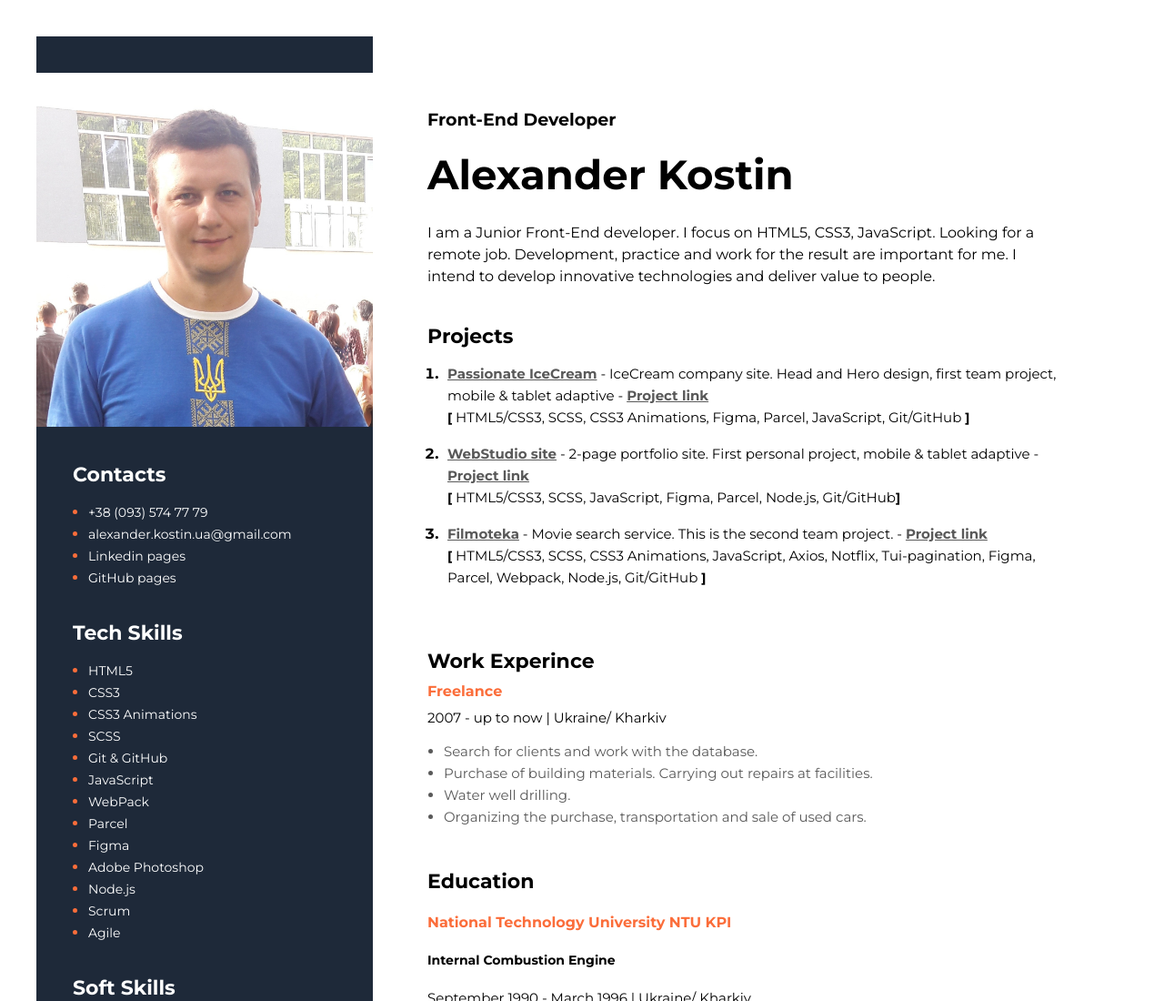
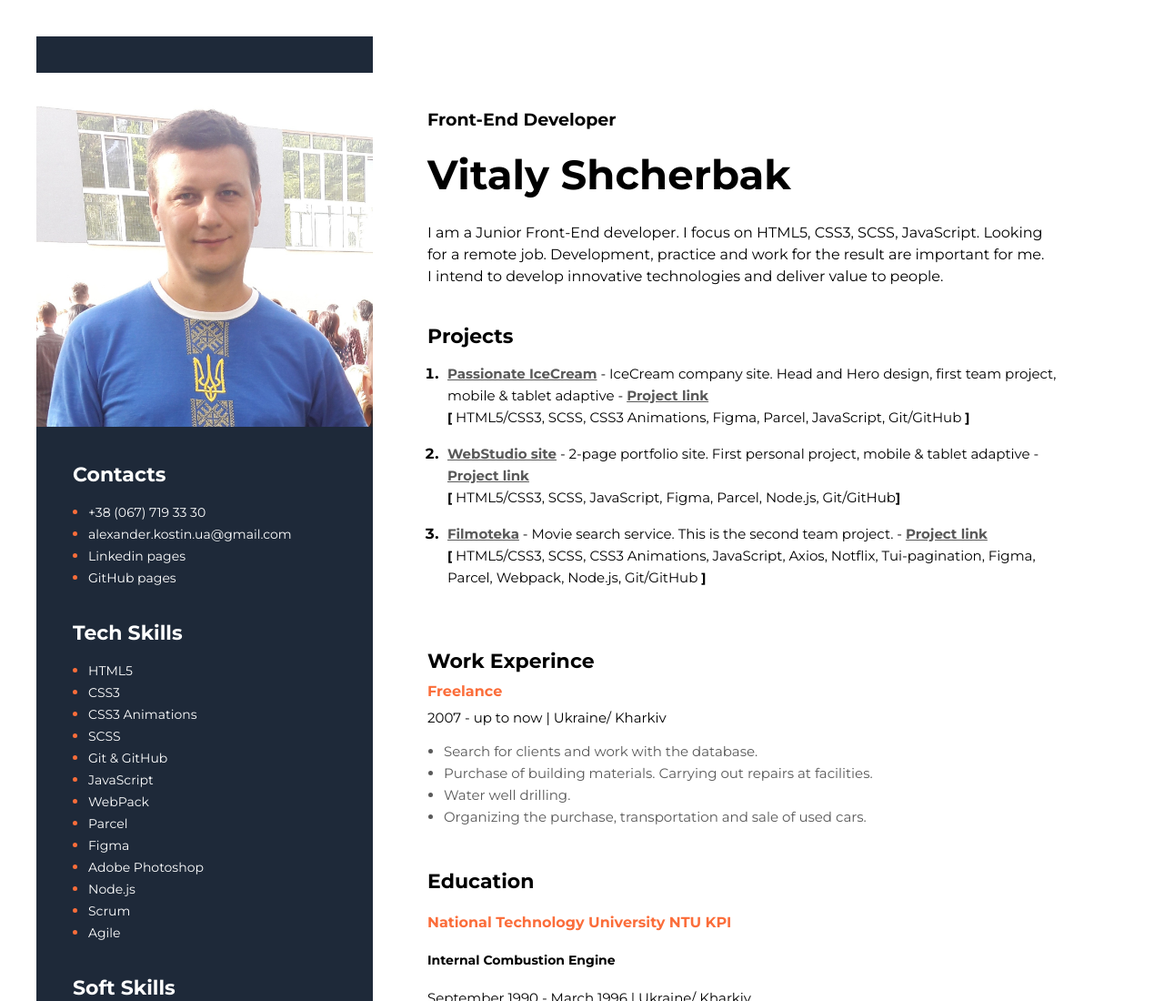
Before and after one commit to vitasika/My_resume, a plain HTML site: page index.html in a window 1280 px wide. Shown: the top 1100 px of the page at 91% size. Drawn offline with Linux system fonts and the light colour scheme.

Commit message:
Update index.html

```diff
--- a/index.html
+++ b/index.html
@@ -19,9 +19,9 @@
             <!-- About me section -->
             <div class="about-me-section">
                 <h2 class="about-me-profession">Front-End Developer</h2>
-                <h1 class="about-me-name">Alexander Kostin</h1>
+                <h1 class="about-me-name">Vitaly Shcherbak</h1>
                 <p class="about-me-description">
-                    I am a Junior Front-End developer. I focus on HTML5, CSS3,
+                    I am a Junior Front-End developer. I focus on HTML5, CSS3, SCSS,
                     JavaScript. Looking for a remote job. Development, practice and work
                     for the result are important for me. I intend to develop innovative
                     technologies and deliver value to people.
@@ -146,7 +146,7 @@
                     <!-- <span class="contacts-section-type">C:</span> -->
                     <li class="tech-skills-item">
                         <!-- <span class="tech-skills-item-text">tel.: </span> -->
-                        <a class="contacts-section-link" href="tel:+38(093)574-7779">+38 (093) 574 77 79</a>
+                        <a class="contacts-section-link" href="tel:+38(067)719-3330">+38 (067) 719 33 30</a>
                     </li>
 
                     <!-- <span class="contacts-section-type">E:</span> -->
```
